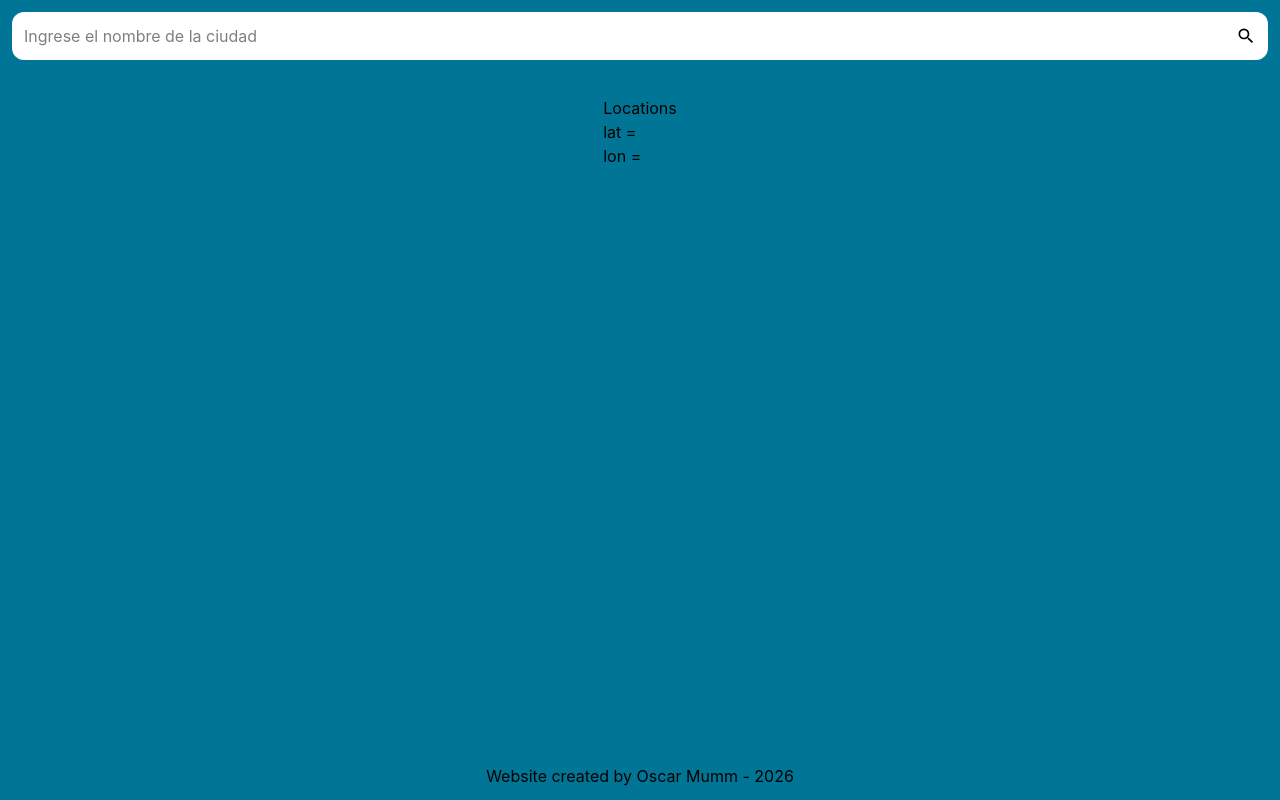
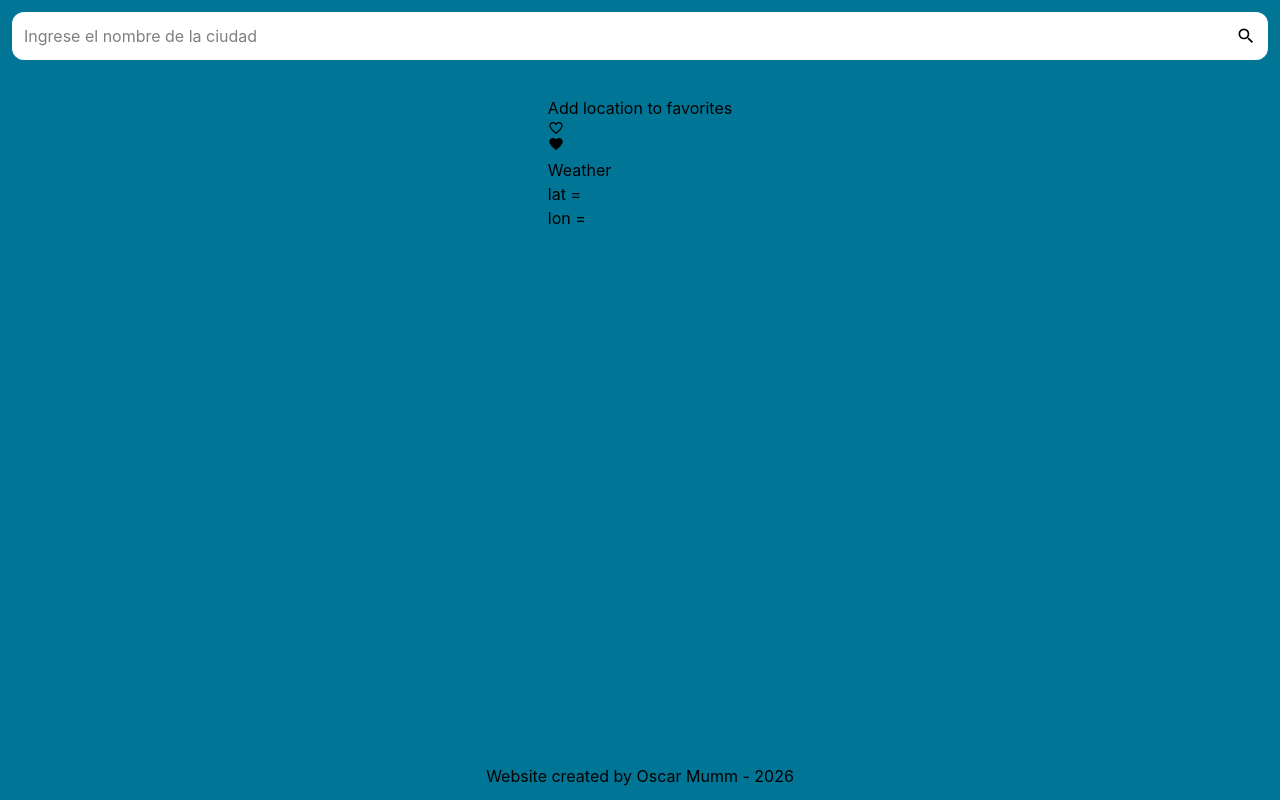
Before and after one commit to oscarmumm/weather-app, a React (Vite) app: page /locations/1 in a window 1280 px wide. Built offline with nearby package versions, Linux system fonts and the light colour scheme.

Commit message:
added favorites route

```diff
--- /dev/null
+++ b/src/pages/Favorites.tsx
@@ -0,0 +1,7 @@
+export const Favorites = () => {
+    return (
+        <div>
+            <h2>Favorites</h2>
+        </div>
+    );
+};
--- a/src/pages/Locations.tsx
+++ /dev/null
@@ -1,15 +0,0 @@
-import { useSearchParams } from 'react-router';
-
-export const Locations = () => {
-    const [searchParams] = useSearchParams();
-    const lat = searchParams.get('lat');
-    const lon = searchParams.get('lon');
-
-    return (
-        <div>
-            <h2>Locations</h2>
-            <p>lat = {lat}</p>
-            <p>lon = {lon}</p>
-        </div>
-    );
-};
--- /dev/null
+++ b/src/pages/Weather.tsx
@@ -0,0 +1,30 @@
+import { useState } from 'react';
+import { useSearchParams } from 'react-router';
+import { MdFavoriteBorder } from 'react-icons/md';
+import { MdFavorite } from 'react-icons/md';
+
+export const Weather = () => {
+    const [searchParams] = useSearchParams();
+    const lat = searchParams.get('lat');
+    const lon = searchParams.get('lon');
+
+    const [isLoading, setIsLoading] = useState(false);
+
+    return (
+        <div>
+            {isLoading && <p>Weather information is loading</p>}
+
+            <p>Add location to favorites</p>
+            <button>
+                {/* location is not in favs list */}
+                <MdFavoriteBorder />
+                {/* location is in favs list */}
+                <MdFavorite />
+            </button>
+
+            <h2>Weather</h2>
+            <p>lat = {lat}</p>
+            <p>lon = {lon}</p>
+        </div>
+    );
+};
--- a/src/router/AppRouter.tsx
+++ b/src/router/AppRouter.tsx
@@ -1,8 +1,9 @@
 import { Route, Routes, BrowserRouter } from 'react-router';
 import { Home } from '../pages/Home';
 import { AppLayout } from '../layout/AppLayout';
-import { Locations } from '../pages/Locations';
+import { Weather } from '../pages/Weather';
 import { LocationsList } from '../pages/LocationsList';
+import { Favorites } from '../pages/Favorites';
 
 export const AppRouter = () => {
     return (
@@ -12,9 +13,10 @@ export const AppRouter = () => {
                     <Route path='/' element={<Home />} />
                     <Route
                         path='/locations/:locationId'
-                        element={<Locations />}
+                        element={<Weather />}
                     />
                     <Route path='/locations-list' element={<LocationsList />} />
+                    <Route path='/favorites' element={<Favorites />} />
                 </Route>
             </Routes>
         </BrowserRouter>
```
